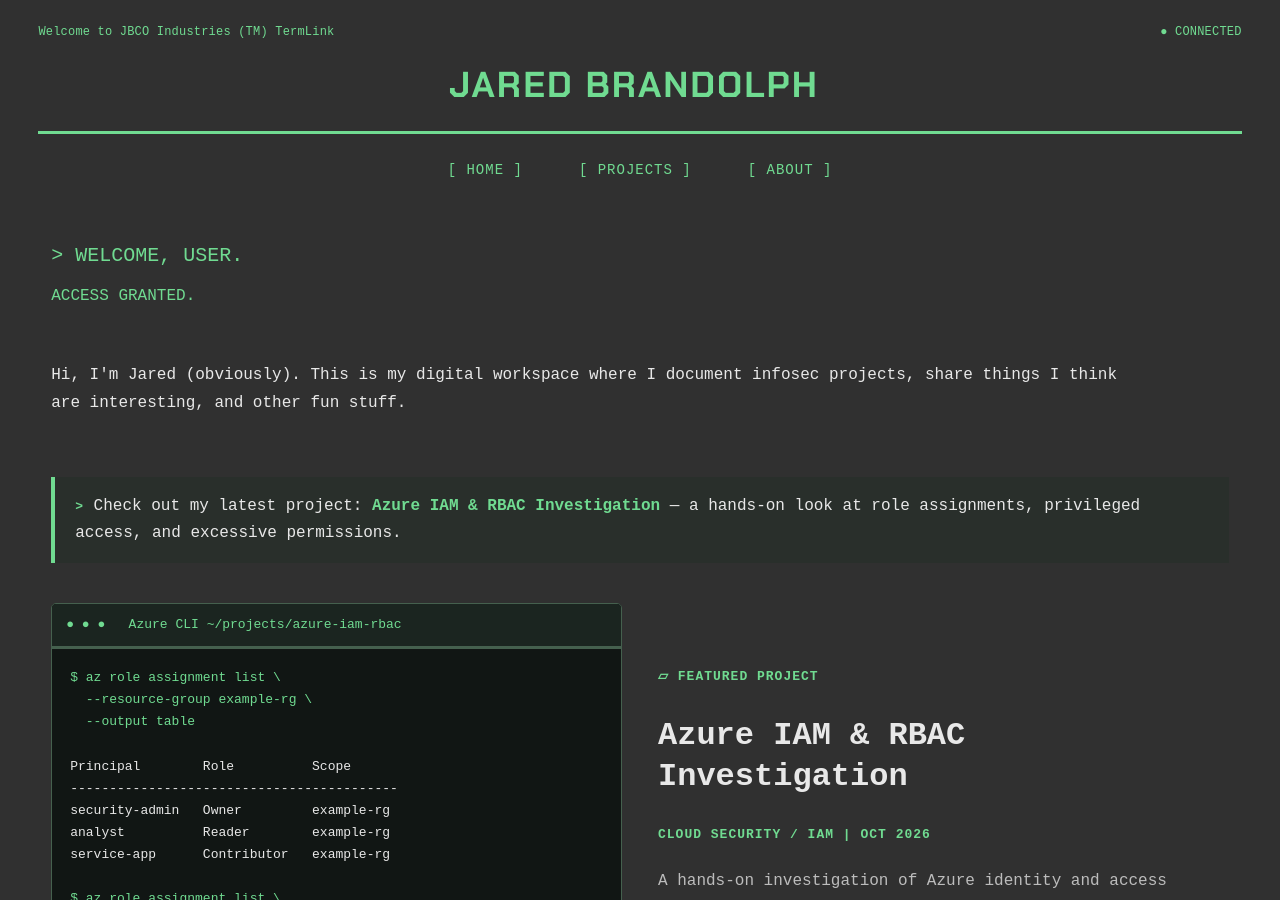
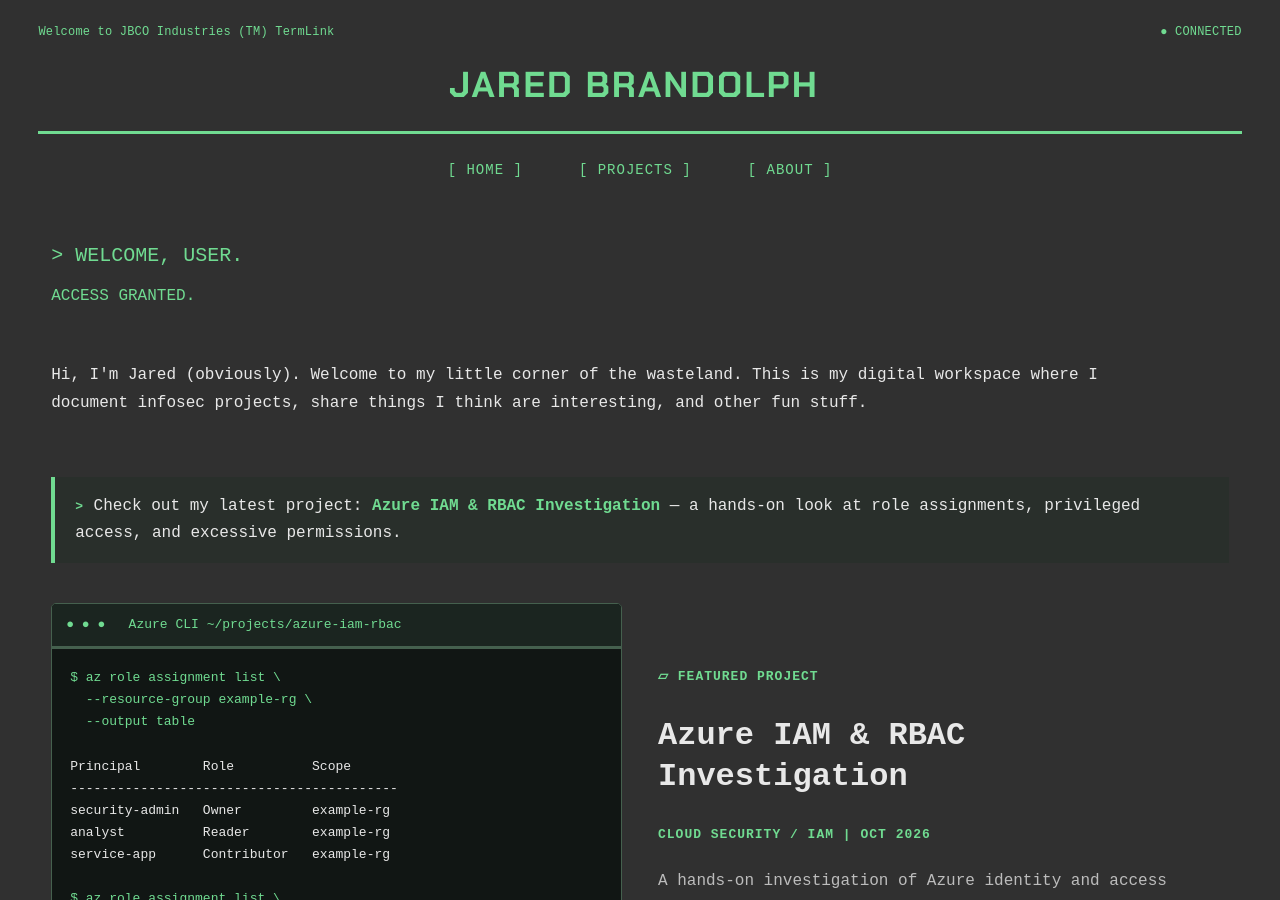
Before and after one commit to brandolphj/brandolphj.github.io, a Jekyll site: the page built from index.html, in a window 1280 px wide and 900 px high. Built offline with Jekyll 4.4.1, drawn with Linux system fonts in a browser that asks for light colours.

Commit message:
Revise personal introduction in index.html
Updated introduction text in the hero section.

```diff
--- a/index.html
+++ b/index.html
@@ -14,7 +14,7 @@ title: Home
 
 <section class="hero">
   <p>
-    Hi, I'm Jared (obviously). This is my digital workspace where I document infosec projects, share things I think are interesting, and other fun stuff.
+    Hi, I'm Jared (obviously). Welcome to my little corner of the wasteland. This is my digital workspace where I document infosec projects, share things I think are interesting, and other fun stuff.
   </p>
 </section>
 
```
